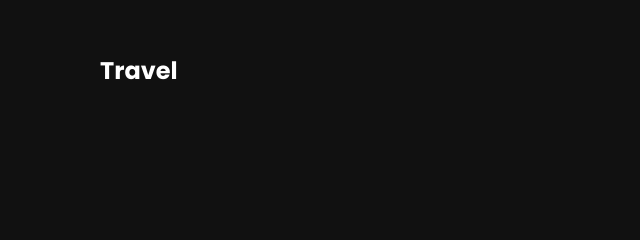
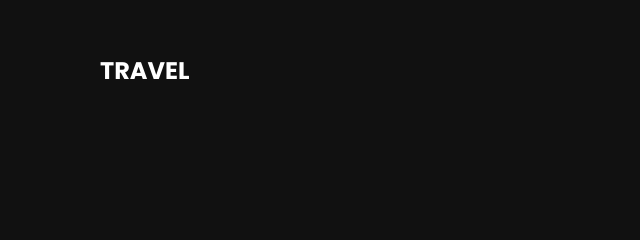
Before and after one commit to Annie-Huang/travel-landing, a website: page index.html in a window 1280 px wide. Shown: the top 240 px of the page, 0-640 px from the left. Drawn offline with Linux system fonts and the light colour scheme.

Commit message:
Style .logo

```diff
--- a/style.css
+++ b/style.css
@@ -31,7 +31,10 @@
 	align-items: center;
 	justify-content: space-between;
 }
-
+.logo {
+	text-transform: uppercase;
+	cursor: pointer;
+}
 .toggle {
 	position: relative;
 	width: 60px;
```
